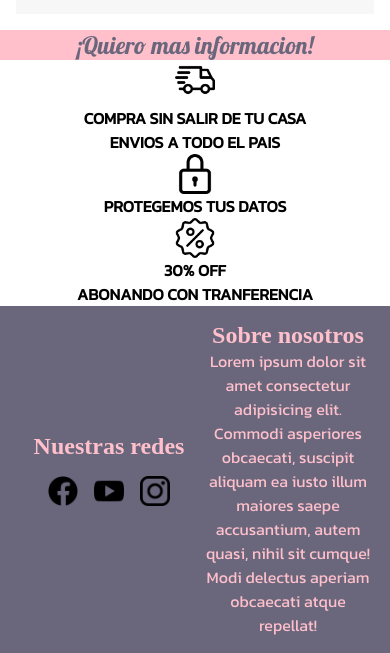
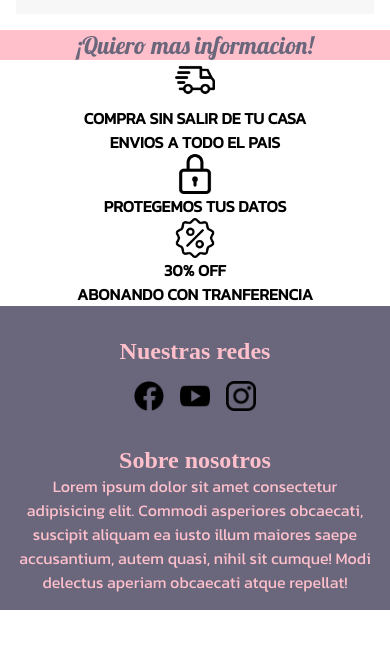
Before and after one commit to YaninaRedruello/tiendaonlineYaninaredruello, a plain HTML site: page index.html in a window 390 px wide. Shown: the part 1139-1792 px from the top of the page. After the commit the page ends 1749 px from the top, so only its background shows below. Drawn offline with Linux system fonts and the light colour scheme.

Commit message:
cambie el footer en mediaqueries

```diff
--- a/css/estilos.css
+++ b/css/estilos.css
@@ -335,6 +335,10 @@ display: none;
     background-color: #f7f7f7;
 }
 
+.footer {
+    display: flex;
+    flex-direction: column;
+}
 
 
 /*media cursos*/
@@ -368,6 +372,11 @@ display: none;
         display: block;
 
         }
+
+    .footer {
+        display: flex;
+        flex-direction: column;
+    }
 
 
     .lugar{
```
